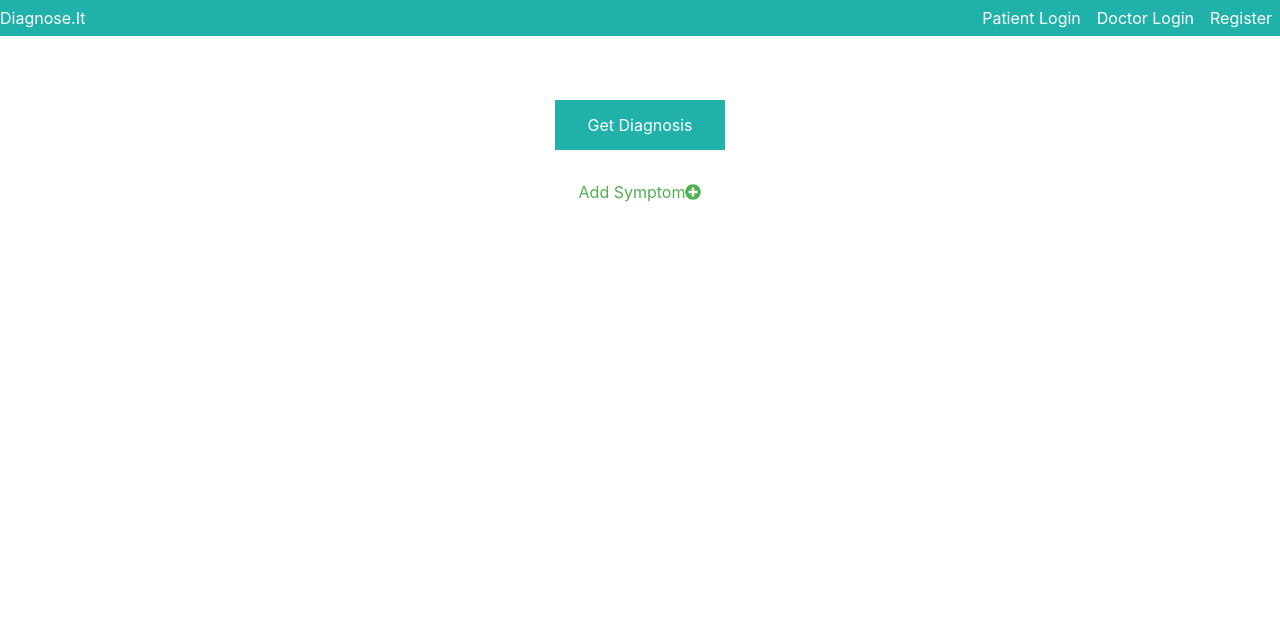
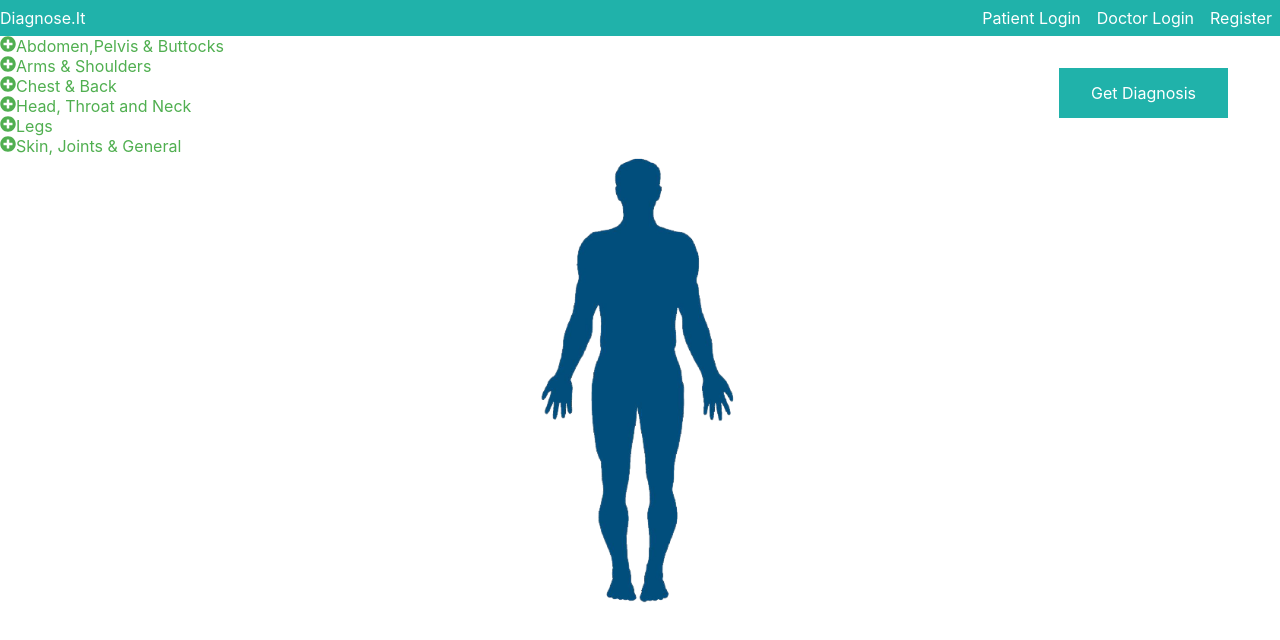
Before and after one commit to nvTwistt/final_project, a React (Create React App) app: page / in a window 1280 px wide. Shown: the top 640 px of the page. Built offline with nearby package versions, Linux system fonts and the light colour scheme.

Commit message:
Created human body button to symptom form
Co-authored-by: mtamkee <mtamkee@users.noreply.github.com>

```diff
--- /dev/null
+++ b/src/components/symptoms/HumanBodyButton.js
@@ -0,0 +1,37 @@
+import React from "react";
+import { FontAwesomeIcon } from "@fortawesome/react-fontawesome";
+import { faPlusCircle } from "@fortawesome/free-solid-svg-icons";
+import "./SymptomList.css";
+import humanBody from "./human_body.png";
+
+export default function SymptomList(props) {
+  return (
+    <div className="human-body-button">
+      <span className="add-symptom-button" id="Abdomen,Pelvis & Buttocks"  onClick={e =>props.addToSymptomList(e.currentTarget.id)}>
+        <FontAwesomeIcon icon={faPlusCircle}></FontAwesomeIcon>
+        Abdomen,Pelvis & Buttocks
+      </span>
+      <span className="add-symptom-button" id="Arms & Shoulders"  onClick={e =>props.addToSymptomList(e.currentTarget.id)}>
+        <FontAwesomeIcon icon={faPlusCircle}></FontAwesomeIcon>
+        Arms & Shoulders
+      </span>
+      <span className="add-symptom-button" id="Chest & Back"  onClick={e =>props.addToSymptomList(e.currentTarget.id)}>
+        <FontAwesomeIcon icon={faPlusCircle}></FontAwesomeIcon>
+        Chest & Back
+      </span>{" "}
+      <span className="add-symptom-button" id="Head, Throat and Neck" onClick={e =>props.addToSymptomList(e.currentTarget.id)}>
+        <FontAwesomeIcon icon={faPlusCircle}></FontAwesomeIcon>
+        Head, Throat and Neck
+      </span>{" "}
+      <span className="add-symptom-button" id="Legs" onClick={e =>props.addToSymptomList(e.currentTarget.id)}>
+        <FontAwesomeIcon icon={faPlusCircle}></FontAwesomeIcon>
+        Legs
+      </span>{" "}
+      <span className="add-symptom-button" id="Skin, Joints & General" onClick={e =>props.addToSymptomList(e.currentTarget.id)}>
+        <FontAwesomeIcon icon={faPlusCircle}></FontAwesomeIcon>
+        Skin, Joints & General
+      </span>{" "}
+      <img src={humanBody} alt={"humanBody"} />
+    </div>
+  );
+}
--- a/src/components/symptoms/SymptomForm.js
+++ b/src/components/symptoms/SymptomForm.js
@@ -6,6 +6,7 @@ import "./SymptomForm.css";
 export default function SymptomForm(props) {
   //need to get symptoms for each body part from API
   //for now will hard code
+  console.log("props for symptom form", props.defaultValue)
   const [state, setState] = useState({
     bodyPart: "Abdomen, pelvis & buttocks",
     subLocation: "Abdomen",
@@ -116,7 +117,7 @@ export default function SymptomForm(props) {
     <li className="symptom-item">
       <label>
         Body Part:
-        <select
+        <div
           value={state.bodyPart}
           onChange={(e) => {
             let bodyPart = e.target.value;
@@ -128,8 +129,9 @@ export default function SymptomForm(props) {
             props.onChange(e.target.value, null, null);
           }}
         >
-          {bodyPartitems}
-        </select>
+          {props.defaultValue}
+          {/* {bodyPartitems} */}
+        </div>
       </label>
       <label>
         Sublocation:
--- a/src/components/symptoms/SymptomList.css
+++ b/src/components/symptoms/SymptomList.css
@@ -1,6 +1,7 @@
 .add-symptom-button {
   color: rgb(80, 175, 80);
   align-self: center;
+  display: flex;
 }
 
 .add-symptom-button:hover {
@@ -13,3 +14,7 @@
   align-self: center;
   text-align: center;
 }
+
+.human-body-button img{
+  width:20rem;
+}
--- a/src/components/symptoms/SymptomList.js
+++ b/src/components/symptoms/SymptomList.js
@@ -3,14 +3,13 @@ import SymptomForm from "./SymptomForm";
 import { FontAwesomeIcon } from "@fortawesome/react-fontawesome";
 import { faPlusCircle } from "@fortawesome/free-solid-svg-icons";
 import "./SymptomList.css";
-
+import humanBody from "./human_body.png"
+import HumanBodyButton from "./HumanBodyButton"
 export default function SymptomList(props) {
+  console.log("symptomList props", props.symptomList)
   return (
     <section className="symptoms-list">
-      <div className="add-symptom-button">
-        Add Symptom
-        <FontAwesomeIcon onClick={props.addToSymptomList} icon={faPlusCircle} />
-      </div>
+      <HumanBodyButton addToSymptomList={props.addToSymptomList} />
       <ul>
         {props.symptomList.map((list, index) => {
           return (
@@ -19,6 +18,7 @@ export default function SymptomList(props) {
               onChange={(bodyPart, subLocation, symptom) =>
                 props.editSymptoms(index, bodyPart, subLocation, symptom)
               }
+              defaultValue = {props.symptomList[index]["bodyPart"]}
               delSymptom={props.deleteFromSymptomsList}
               finalSymptomIDArray = {props.finalSymptomIDArray}
             />
--- a/src/components/symptoms/SymptomsPage.css
+++ b/src/components/symptoms/SymptomsPage.css
@@ -1,7 +1,13 @@
+.symptom-container {
+  display: flex;
+  flex-direction: row;
+}
+
 .symptom-form{
-  padding: 2rem;
-  display: flex;
+  display: inline-flex;
   flex-direction: column;
+  display: inline-block;
+  width: 100%;
 }
 
 .diagnosis-button {
@@ -11,10 +17,10 @@
   padding: 15px 32px;
   text-align: center;
   text-decoration: none;
-  display: inline-block;
   font-size: 16px;
-  align-self: center;
   margin: 2rem;
+  position: fixed;
+  right: 20px;
 }
 
 .diagnosis-button:hover{
--- a/src/components/symptoms/SymptomsPage.js
+++ b/src/components/symptoms/SymptomsPage.js
@@ -22,37 +22,37 @@ export default function SymptomsPage(props) {
     setSymptomList(newSymptomList);
   };
 
- const finalSymptomIDArray = (array) => {
-   console.log("FUNCTION TRIGGERED WITH ARRAY", array)
-   setSymptomID(array);
-   console.log("state: ", symptomID);
- }
+  const finalSymptomIDArray = (array) => {
+    console.log("FUNCTION TRIGGERED WITH ARRAY", array);
+    setSymptomID(array);
+    console.log("state: ", symptomID);
+  };
 
-
-  const addToSymptomList = () => {
+  function addToSymptomList(bodyPartClicked){
+    console.log("BODY PART CLICKED", symptomList);
     symptomList.push({
-      bodyPart: null,
+      bodyPart: bodyPartClicked,
       subLocation: null,
       symptom: null,
     });
     setSymptomList([...symptomList]);
   };
 
-  const hasNullValues = (symptomList)=>{
+  const hasNullValues = (symptomList) => {
     //edge case no item has been added yet
-    if (symptomList.length ===0){
-      return true
+    if (symptomList.length === 0) {
+      return true;
     }
     //otherwise loop through array of object until null value is found. Otherwise return true
-    for (let ele of symptomList){
-      for (let key in ele){
-        if (ele[key]===null){
-          return true
+    for (let ele of symptomList) {
+      for (let key in ele) {
+        if (ele[key] === null) {
+          return true;
         }
       }
     }
-    return false
-  }
+    return false;
+  };
 
   const deleteFromSymptomsList = (index) => {
     symptomList.splice(index, 1);
@@ -64,14 +64,17 @@ export default function SymptomsPage(props) {
   return (
     <form className="symptom-form">
       <Link
-        onClick = {(e)=>{
-          if(hasNullValues(symptomList)){
-            e.preventDefault()
-            alert("Ensure all fields in form have been selected")
+        onClick={(e) => {
+          if (hasNullValues(symptomList)) {
+            e.preventDefault();
+            alert("Ensure all fields in form have been selected");
           }
         }}
         className="diagnosis-button"
-        to={{ pathname: "/diagnosis", state: { symptoms: symptomList, diagnosis: symptomID } }}
+        to={{
+          pathname: "/diagnosis",
+          state: { symptoms: symptomList, diagnosis: symptomID },
+        }}
       >
         Get Diagnosis
       </Link>
@@ -80,8 +83,8 @@ export default function SymptomsPage(props) {
         symptomList={symptomList}
         addToSymptomList={addToSymptomList}
         deleteFromSymptomsList={deleteFromSymptomsList}
-        finalSymptomIDArray = {finalSymptomIDArray}
+        finalSymptomIDArray={finalSymptomIDArray}
       />
     </form>
-   );
+  );
 }
```
Also changed, not shown: src/components/symptoms/human_body.png (added).
